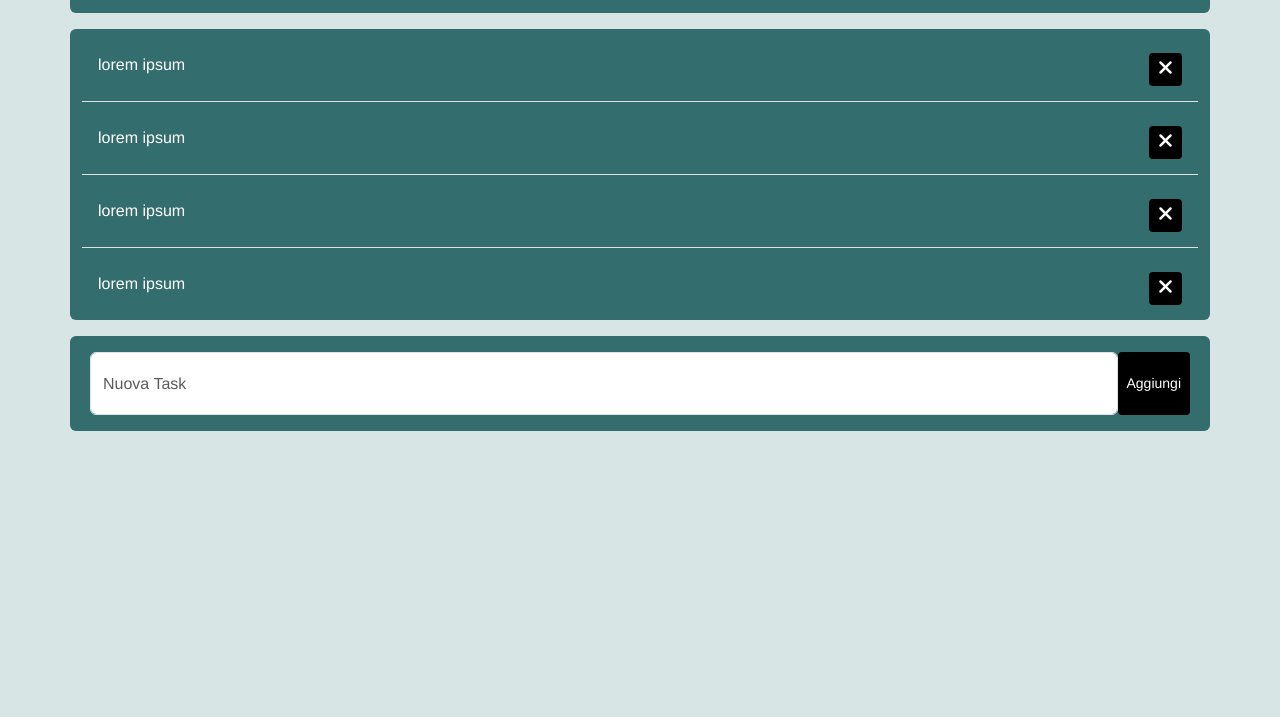
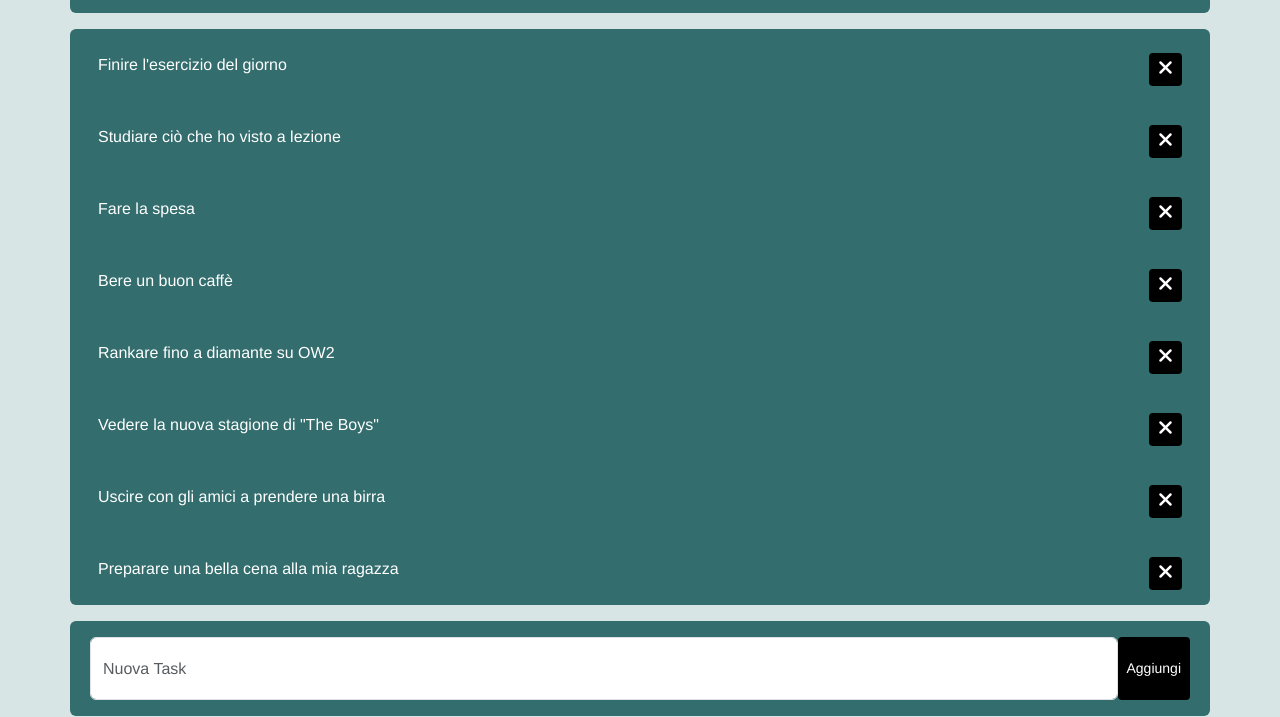
Before and after one commit to LorenzoPranio/vue-todolist, a plain HTML site: page index.html in a window 1280 px wide. Shown: the part 83-800 px from the top of the page. Drawn offline with nearby package versions, Linux system fonts and the light colour scheme.

Commit message:
[UPD]Added v-for in index.html and cicled the array

```diff
--- a/index.html
+++ b/index.html
@@ -9,6 +9,7 @@
     <title>To Do List</title>
 </head>
 <body>
+    <div id="app">
         <header>
             <div class="container mt-3">
                 <div class="row">
@@ -23,40 +24,10 @@
              <div class="container mt-3">
                 <div class="row">
                     <div class="col-12 bg-cyan rounded">
-                    <ul class="list-group list-group-flush">
+                        <ul class="list-group list-group-flush" v-for="dafare, index in todo">
                             <li class="list-group-item bg-cyan">
                                 <div class="d-flex justify-content-between">
-                                <p>lorem ipsum</p>
-                                <div class="buttons">
-                                    <button class="btn btn-sm btn-square bg-black mt-3">
-                                        <i class="fa-solid fa-xmark"></i>
-                                    </button>
-                                </div>
-                            </div>
-                        </li>
-                        <li class="list-group-item bg-cyan">
-                            <div class="d-flex justify-content-between">
-                                <p>lorem ipsum</p>
-                                <div class="buttons">
-                                    <button class="btn btn-sm btn-square bg-black mt-3">
-                                        <i class="fa-solid fa-xmark"></i>
-                                    </button>
-                                </div>
-                            </div>
-                        </li>
-                        <li class="list-group-item bg-cyan">
-                            <div class="d-flex justify-content-between">
-                                <p>lorem ipsum</p>
-                                <div class="buttons">
-                                    <button class="btn btn-sm btn-square bg-black mt-3">
-                                        <i class="fa-solid fa-xmark"></i>
-                                    </button>
-                                </div>
-                            </div>
-                        </li>
-                        <li class="list-group-item bg-cyan">
-                            <div class="d-flex justify-content-between">
-                                <p>lorem ipsum</p>
+                                    <p>{{ dafare.text }}</p>
                                     <div class="buttons">
                                         <button class="btn btn-sm btn-square bg-black mt-3">
                                             <i class="fa-solid fa-xmark"></i>
@@ -75,6 +46,7 @@
                 </div>
              </div>
         </main>
+    </div>
     <script src="https://unpkg.com/vue@3/dist/vue.global.js"></script>
     <script type="text/javascript" src="./js/script.js"></script>
 </body>
```
Lines whose indentation alone changed are shown as unchanged.
